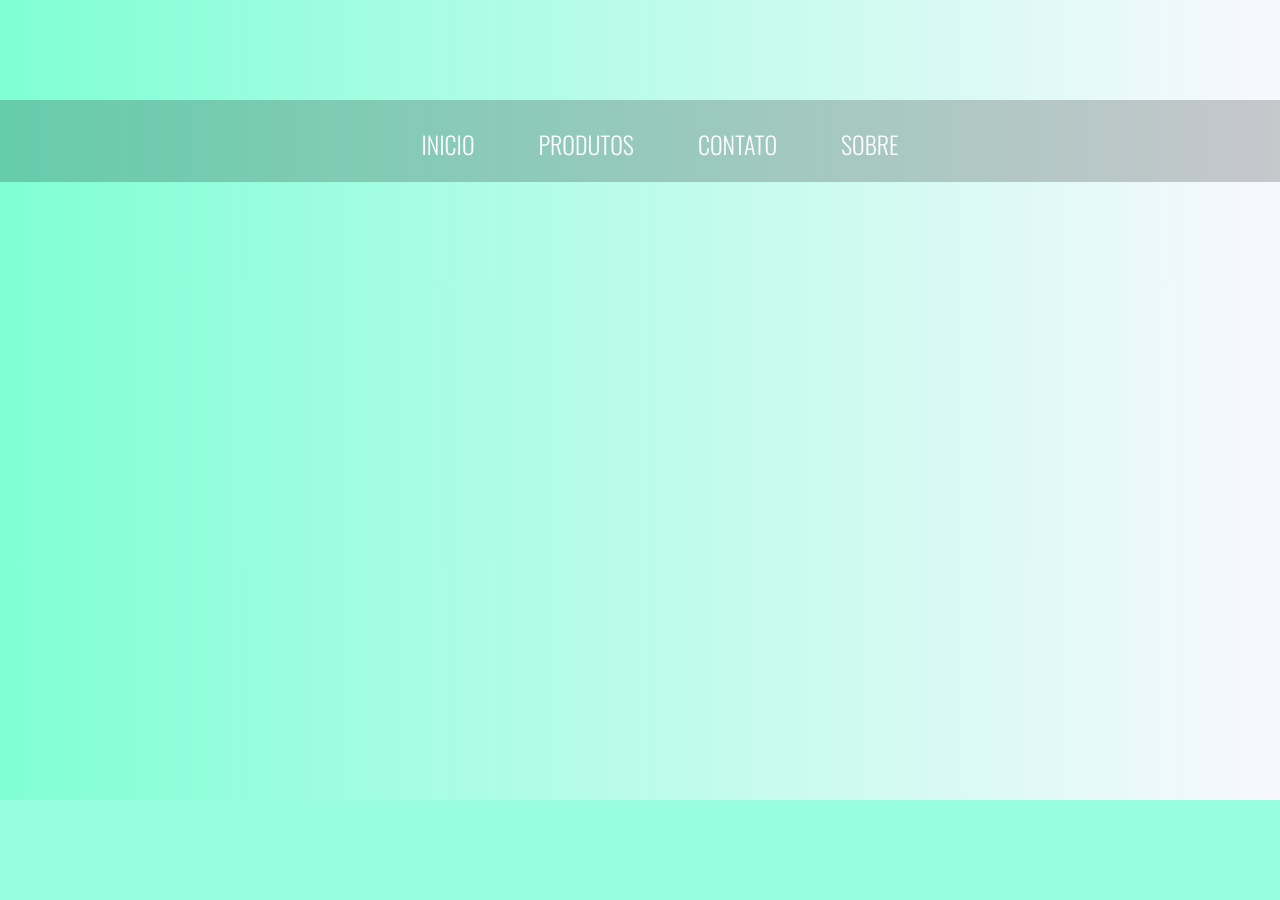
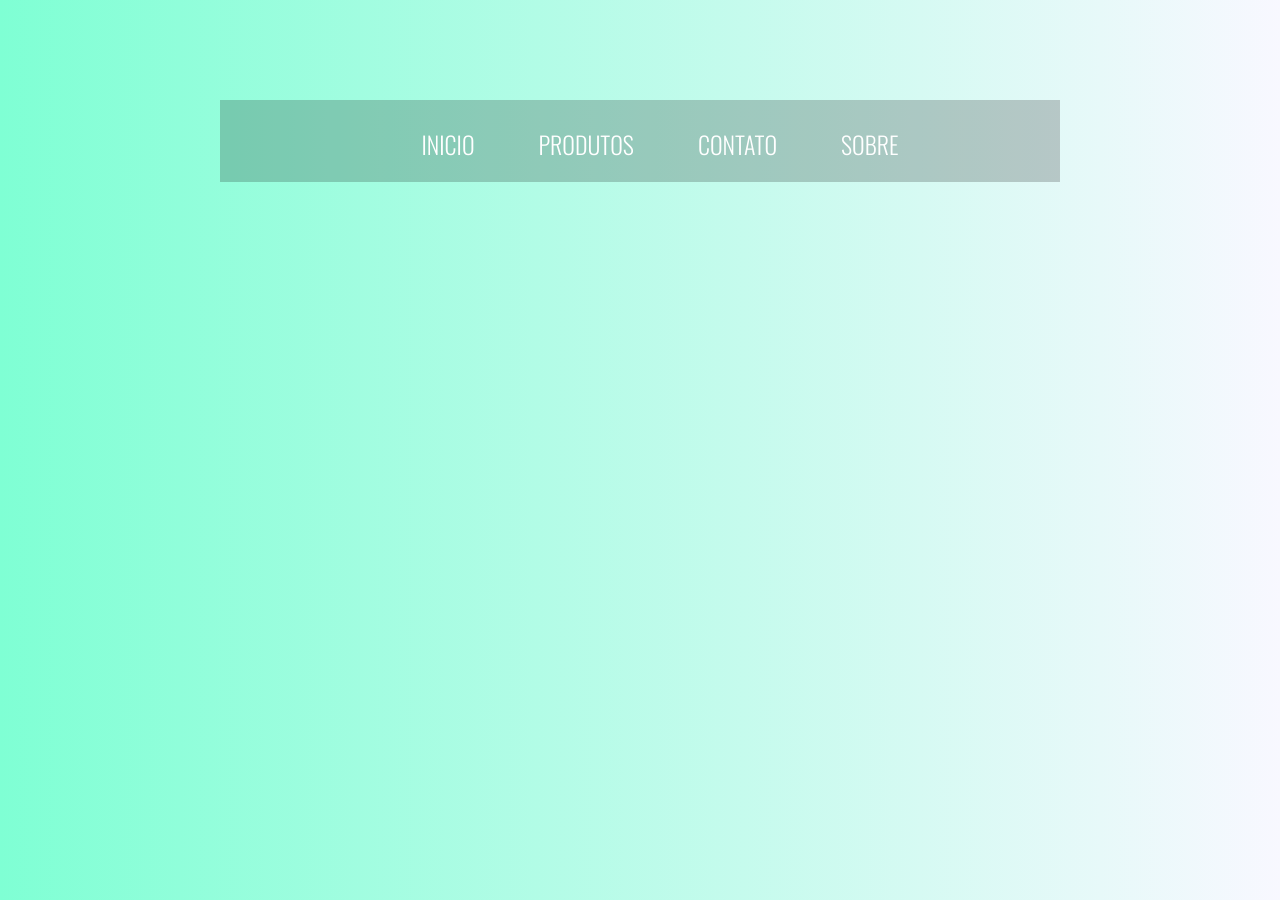
Before and after one commit to AlissonRafaN/site_mrsoft, a Flask app: page / in a window 1280 px wide. Before the commit the page ends 800 px from the top, so only its background shows below. Run offline with Flask 2, Linux system fonts and the light colour scheme.

Commit message:
Arquivo CSS - Correção

```diff
--- a/static/css/Style.css
+++ b/static/css/Style.css
@@ -1,14 +1,14 @@
 html{
     margin: 0;
     padding: 0;
-    widht: 100%;
+    width: 100%;
 }
 
 body{
     margin: 0;
     padding: 0;
-    widht: 100%;
-    height 100vh;
+    width: 100%;
+    height: 100vh;
     background-image: linear-gradient(to right, #7FFFD4,#F8F8FF);
     background-size: cover;
 }
@@ -25,7 +25,7 @@ body{
 
 ul{
     margin: 100px auto;
-    widht: 800px;
+    width: 800px;
     height: 50px;
     list-style: none;
     background: rgba(0,0,0,0.2)
```
